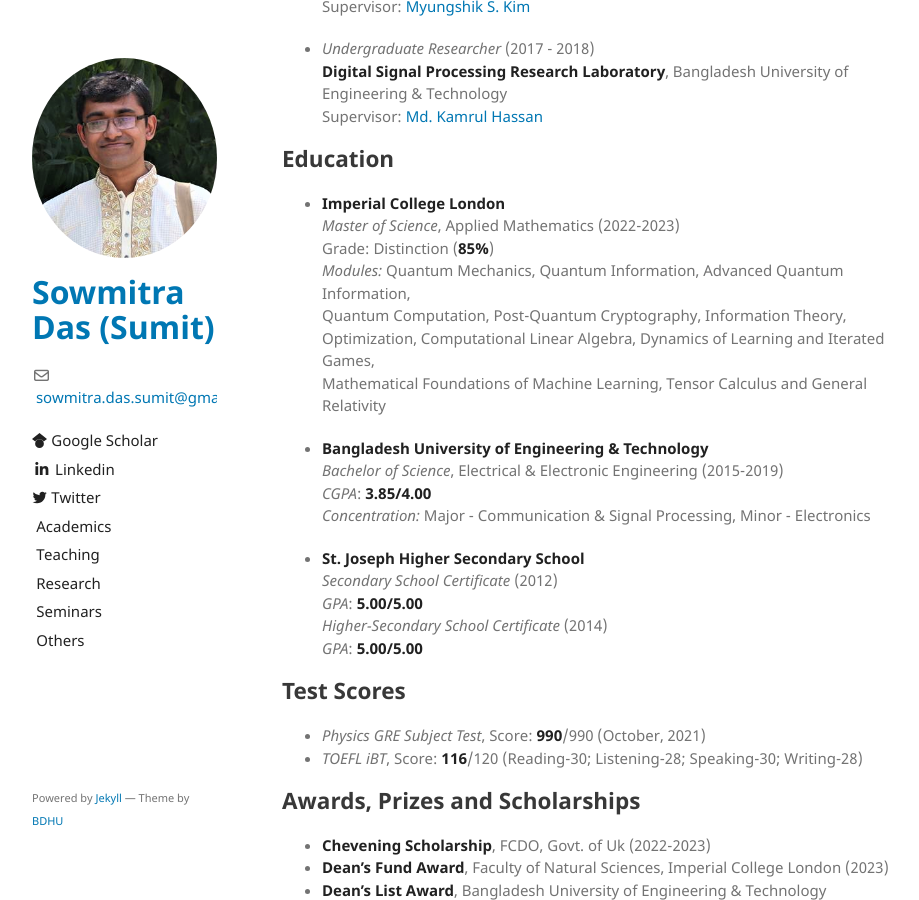
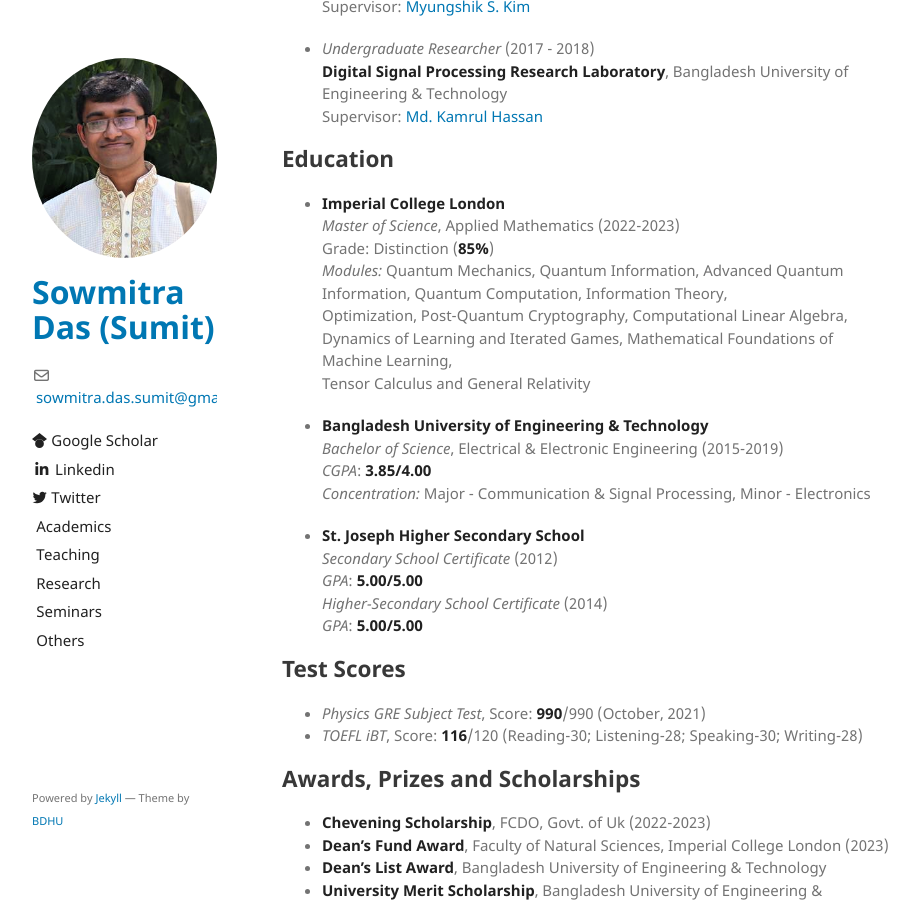
Before and after one commit to sowmitra-das-sumit/sowmitra-das-sumit.github.io, a Jekyll site: the page built from academics.md, in a window 1280 px wide and 900 px high, scrolled down 398 px. Shown: the whole window, without its empty margins (178-1097 px from the left). Built offline with Jekyll 4.4.1, drawn with Linux system fonts in a browser that asks for light colours; the repository's description, which GitHub fills in, is left out; our own code applies the rules of GitHub Pages for plain Markdown files.

```diff
--- a/academics.md
+++ b/academics.md
@@ -19,10 +19,9 @@ You can find a synopsis of my academic journey here. I used to do a lot of math
 - **Imperial College London**\
   *Master of Science*, Applied Mathematics (2022-2023)\
   Grade: Distinction (**85%**)\
-  *Modules:* Quantum Mechanics, Quantum Information, Advanced Quantum Information,\
-             Quantum Computation, Post-Quantum Cryptography, Information Theory, \
-             Optimization, Computational Linear Algebra, Dynamics of Learning and Iterated Games,\
-             Mathematical Foundations of Machine Learning,  Tensor Calculus and General Relativity
+  *Modules:* Quantum Mechanics, Quantum Information, Advanced Quantum Information, Quantum Computation, Information Theory, \
+             Optimization, Post-Quantum Cryptography, Computational Linear Algebra, Dynamics of Learning and Iterated Games, Mathematical Foundations of Machine Learning,\
+             Tensor Calculus and General Relativity
 
 - **Bangladesh University of Engineering & Technology**\
   *Bachelor of Science*, Electrical & Electronic Engineering (2015-2019)\
```
